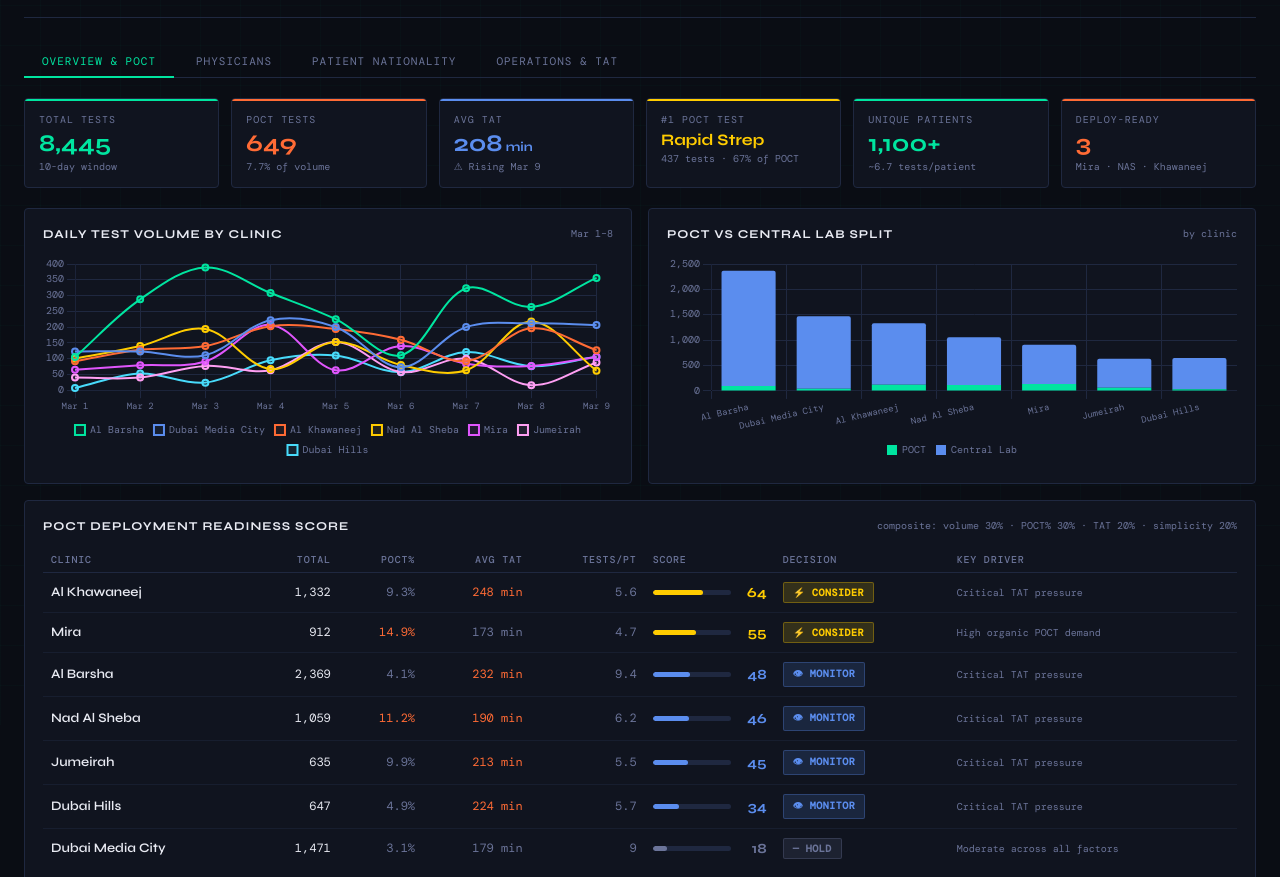
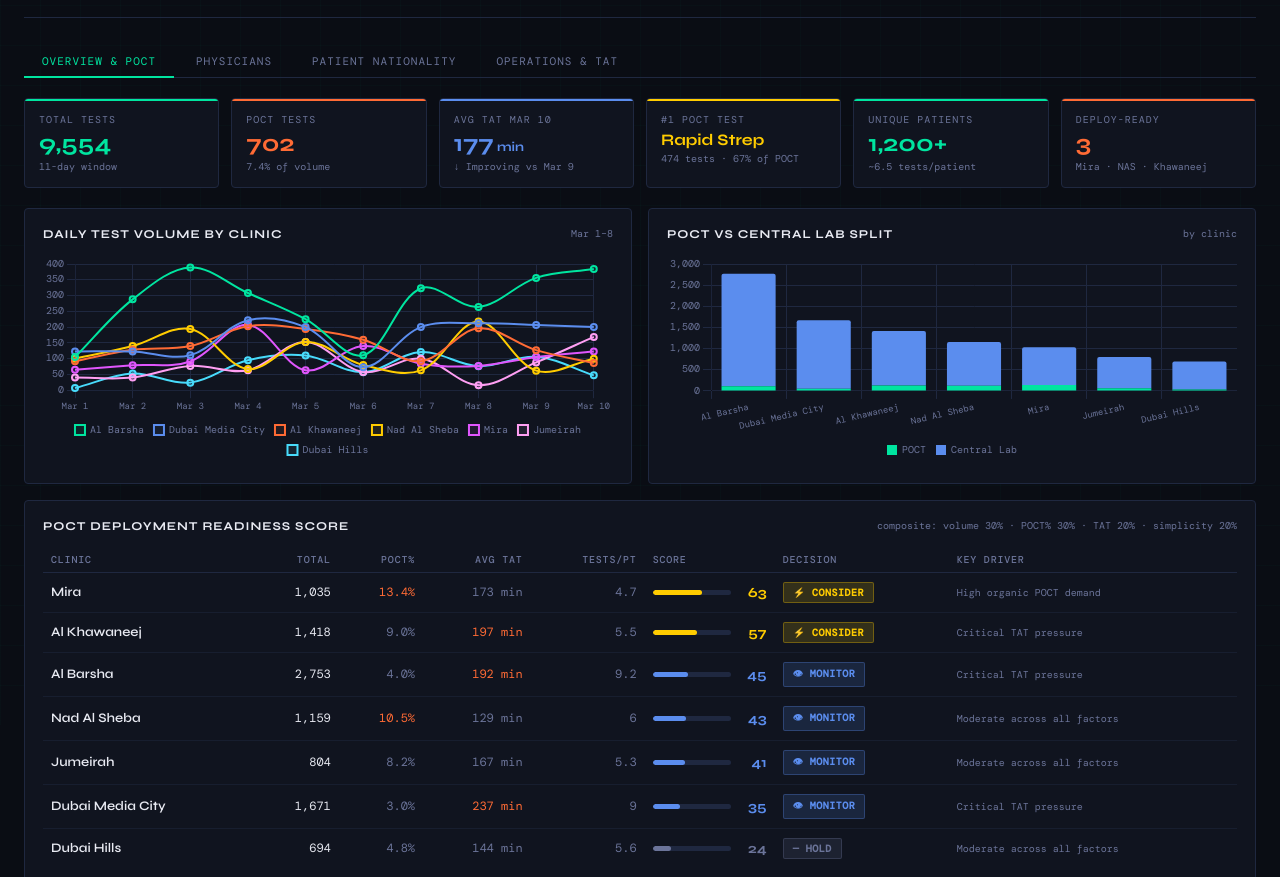
Before and after one commit to helkhodary/ahd-lab-dashboard, a plain HTML site: page index.html in a window 1280 px wide. Shown: the part 75-952 px from the top of the page. Drawn offline with nearby package versions, Linux system fonts and the light colour scheme; a web font is replaced by a local one.

Commit message:
Add files via upload

```diff
--- a/index.html
+++ b/index.html
@@ -244,12 +244,12 @@
   <header>
     <div class="header-left">
       <h1>AHD Satellite Clinics — <span>Lab Test Dynamics</span></h1>
-      <div class="subtitle">POCT Deployment Intelligence · Feb 28 – Mar 9, 2026 · 8,445 records</div>
+      <div class="subtitle">POCT Deployment Intelligence · Feb 28 – Mar 10, 2026 · 9,554 records</div>
     </div>
     <div class="header-right">
-      <span class="badge badge-green"><span class="live-dot"></span>8,445 tests</span>
+      <span class="badge badge-green"><span class="live-dot"></span>9,554 tests</span>
       <span class="badge badge-orange">7 clinics</span>
-      <span class="badge badge-yellow">1,100+ patients</span>
+      <span class="badge badge-yellow">1,200+ patients</span>
     </div>
   </header>
 
@@ -264,11 +264,11 @@
   <!-- ═══════════════════════════════════════════════════ TAB 1: OVERVIEW -->
   <div id="tab-overview" class="tab-panel active">
     <div class="kpi-strip">
-      <div class="kpi-card green"><div class="kpi-label">Total Tests</div><div class="kpi-value green">8,445</div><div class="kpi-sub">10-day window</div></div>
-      <div class="kpi-card orange"><div class="kpi-label">POCT Tests</div><div class="kpi-value orange">649</div><div class="kpi-sub">7.7% of volume</div></div>
-      <div class="kpi-card blue"><div class="kpi-label">Avg TAT</div><div class="kpi-value blue">208<span style="font-size:13px"> min</span></div><div class="kpi-sub">⚠ Rising Mar 9</div></div>
-      <div class="kpi-card yellow"><div class="kpi-label">#1 POCT Test</div><div class="kpi-value yellow" style="font-size:16px">Rapid Strep</div><div class="kpi-sub">437 tests · 67% of POCT</div></div>
-      <div class="kpi-card green"><div class="kpi-label">Unique Patients</div><div class="kpi-value green">1,100+</div><div class="kpi-sub">~6.7 tests/patient</div></div>
+      <div class="kpi-card green"><div class="kpi-label">Total Tests</div><div class="kpi-value green">9,554</div><div class="kpi-sub">11-day window</div></div>
+      <div class="kpi-card orange"><div class="kpi-label">POCT Tests</div><div class="kpi-value orange">702</div><div class="kpi-sub">7.4% of volume</div></div>
+      <div class="kpi-card blue"><div class="kpi-label">Avg TAT Mar 10</div><div class="kpi-value blue">177<span style="font-size:13px"> min</span></div><div class="kpi-sub">↓ Improving vs Mar 9</div></div>
+      <div class="kpi-card yellow"><div class="kpi-label">#1 POCT Test</div><div class="kpi-value yellow" style="font-size:16px">Rapid Strep</div><div class="kpi-sub">474 tests · 67% of POCT</div></div>
+      <div class="kpi-card green"><div class="kpi-label">Unique Patients</div><div class="kpi-value green">1,200+</div><div class="kpi-sub">~6.5 tests/patient</div></div>
       <div class="kpi-card orange"><div class="kpi-label">Deploy-Ready</div><div class="kpi-value orange">3</div><div class="kpi-sub">Mira · NAS · Khawaneej</div></div>
     </div>
 
@@ -297,7 +297,7 @@
         <tbody id="poct-tbody"></tbody>
       </table>
       </div>
-      <div class="insight-box warn">⚡ <strong>Mira, Nad Al Sheba, and Al Khawaneej</strong> score highest for POCT deployment. All three show double-digit POCT%, 150–188 min TAT pressure, and high Rapid Strep / Flu demand. A single Strep+Flu combo device per clinic covers ~80% of current POCT load.</div>
+      <div class="insight-box warn">⚡ <strong>Mira, Nad Al Sheba, and Al Khawaneej</strong> score highest for POCT deployment. All three show consistent double-digit POCT%. Dubai Media City now has the worst TAT (237 min Mar 10) — consider it an urgent watch. A single Strep+Flu combo device per top-3 clinic covers ~80% of POCT load.</div>
     </div>
 
     <div class="grid2">
@@ -380,16 +380,16 @@
   <div id="tab-operations" class="tab-panel">
 
     <div class="kpi-strip" style="grid-template-columns:repeat(4,1fr);">
-      <div class="kpi-card orange"><div class="kpi-label">Worst TAT Mar 9</div><div class="kpi-value orange">248<span style="font-size:13px"> min</span></div><div class="kpi-sub">⚠ Al Khawaneej ↑+60</div></div>
-      <div class="kpi-card green"><div class="kpi-label">Best TAT Mar 9</div><div class="kpi-value green">173<span style="font-size:13px"> min</span></div><div class="kpi-sub">Mira Clinic</div></div>
-      <div class="kpi-card yellow"><div class="kpi-label">Peak Hour Mar 9</div><div class="kpi-value yellow">13:00</div><div class="kpi-sub">Al Barsha · 184 draws</div></div>
-      <div class="kpi-card blue"><div class="kpi-label">Mar 9 Tests</div><div class="kpi-value blue">1,051</div><div class="kpi-sub">Satellite clinics only</div></div>
+      <div class="kpi-card orange"><div class="kpi-label">Worst TAT Mar 10</div><div class="kpi-value orange">237<span style="font-size:13px"> min</span></div><div class="kpi-sub">⚠ Dubai Media City ↑</div></div>
+      <div class="kpi-card green"><div class="kpi-label">Best TAT Mar 10</div><div class="kpi-value green">129<span style="font-size:13px"> min</span></div><div class="kpi-sub">✓ Nad Al Sheba ↓↓</div></div>
+      <div class="kpi-card yellow"><div class="kpi-label">Peak Hour Mar 10</div><div class="kpi-value yellow">11:00</div><div class="kpi-sub">Al Barsha · 108 draws</div></div>
+      <div class="kpi-card blue"><div class="kpi-label">Mar 10 Tests</div><div class="kpi-value blue">1,109</div><div class="kpi-sub">Satellite clinics only</div></div>
     </div>
 
     <div class="card" style="margin-bottom:16px;">
       <div class="card-title">Average Turnaround Time (Draw → Verified) <span class="tag">benchmark: &lt;90 min for routine chemistry</span></div>
       <div id="tatBars"></div>
-      <div class="insight-box warn">🚨 <strong>TAT worsened significantly on Mar 9.</strong> Al Khawaneej jumped to 248 min (+60 from prior avg), Al Barsha hit 232 min (+43). This is a clear disruption signal — likely overflow from central lab. Mira (173 min) and Dubai Media City (179 min) remain relatively stable. POCT deployment at Al Khawaneej and Al Barsha is now urgent.</div>
+      <div class="insight-box warn">📊 <strong>Mar 10 TAT update:</strong> Dubai Media City spiked to 237 min (new worst), while Nad Al Sheba dramatically improved to 129 min (best in the dataset). Al Khawaneej (197 min) and Al Barsha (192 min) remain elevated. <strong>Jumeirah surged to 169 tests</strong> — nearly 10× its Mar 8 volume (16), signaling active demand rerouting.</div>
     </div>
 
     <div class="card" style="margin-bottom:16px;">
@@ -404,13 +404,13 @@
     <div class="card">
       <div class="card-title">Daily Volume Volatility by Clinic <span class="tag">day-over-day swings signal disruption impact</span></div>
       <canvas id="volatilityChart" height="180"></canvas>
-      <div class="insight-box yellow">📊 <strong>Mar 9 confirms disruption pattern:</strong> Al Barsha surged to 356 (highest single day), Al Khawaneej TAT hit 248 min. Nad Al Sheba dropped sharply (218 → 62), possibly indicating rerouting. Dubai Hills and Jumeirah show compensatory growth — resource reallocation signal worth investigating.</div>
+      <div class="insight-box yellow">📊 <strong>Mar 10 pattern shift:</strong> Jumeirah exploded to 169 tests (10× its Mar 8 low of 16) — strongest rerouting signal yet. Al Barsha hit a new peak (384). Al Khawaneej dropped sharply (127→86), possibly capacity-limited. Nad Al Sheba recovering (62→100). Dubai Media City TAT now worst at 237 min — resource pressure moving westward.</div>
     </div>
   </div>
 
   <footer>
     <span>AHD Laboratory Innovation · Diagnostic Center Analytics</span>
-    <span>Source: 01_01_08_2026_claude.xlsx + 9_march_data.xlsx · 8,445 total rows · Feb 28 – Mar 9 2026</span>
+    <span>Sources: 3 files merged · 9,554 total rows · Feb 28 – Mar 10 2026</span>
   </footer>
 </div>
 
@@ -418,26 +418,26 @@
 // ─── CORE DATA ─────────────────────────────────────────────────────────────
 const FACILITIES = ['Al Barsha','Dubai Media City','Al Khawaneej','Nad Al Sheba','Mira','Jumeirah','Dubai Hills'];
 const COLORS = ['#00e5a0','#5b8dee','#ff6b35','#ffcc00','#e056fd','#ff9ff3','#48dbfb'];
-const LABELS = ['Mar 1','Mar 2','Mar 3','Mar 4','Mar 5','Mar 6','Mar 7','Mar 8','Mar 9'];
+const LABELS = ['Mar 1','Mar 2','Mar 3','Mar 4','Mar 5','Mar 6','Mar 7','Mar 8','Mar 9','Mar 10'];
 
 const dailyData = {
-  'Al Barsha':        [105,288,389,308,225,111,323,264,356],
-  'Dubai Media City': [123,123,111,222,200,73,200,212,207],
-  'Al Khawaneej':     [92,128,140,203,194,160,92,196,127],
-  'Nad Al Sheba':     [100,140,194,67,153,80,63,218,62],
-  'Mira':             [65,79,91,207,63,140,84,77,105],
-  'Jumeirah':         [40,40,77,63,153,58,100,16,88],
-  'Dubai Hills':      [7,53,24,95,110,57,121,76,106]
+  'Al Barsha':        [105,288,389,308,225,111,323,264,356,384],
+  'Dubai Media City': [123,123,111,222,200,73,200,212,207,200],
+  'Al Khawaneej':     [92,128,140,203,194,160,92,196,127,86],
+  'Nad Al Sheba':     [100,140,194,67,153,80,63,218,62,100],
+  'Mira':             [65,79,91,207,63,140,84,77,105,123],
+  'Jumeirah':         [40,40,77,63,153,58,100,16,88,169],
+  'Dubai Hills':      [7,53,24,95,110,57,121,76,106,47]
 };
 
 const poctData = {
-  'Al Barsha':        {poc:97, lab:2272, total:2369, tat:232, tpp:9.4},
-  'Dubai Media City': {poc:46, lab:1425, total:1471, tat:179, tpp:9.0},
-  'Al Khawaneej':     {poc:124,lab:1208, total:1332, tat:248, tpp:5.6},
-  'Nad Al Sheba':     {poc:119,lab:940,  total:1059, tat:190, tpp:6.2},
-  'Mira':             {poc:136,lab:776,  total:912,  tat:173, tpp:4.7},
-  'Jumeirah':         {poc:63, lab:572,  total:635,  tat:213, tpp:5.5},
-  'Dubai Hills':      {poc:32, lab:615,  total:647,  tat:224, tpp:5.7}
+  'Al Barsha':        {poc:111,lab:2657, total:2753, tat:192, tpp:9.2},
+  'Dubai Media City': {poc:50, lab:1621, total:1671, tat:237, tpp:9.0},
+  'Al Khawaneej':     {poc:127,lab:1291, total:1418, tat:197, tpp:5.5},
+  'Nad Al Sheba':     {poc:122,lab:1037, total:1159, tat:129, tpp:6.0},
+  'Mira':             {poc:139,lab:896,  total:1035, tat:173, tpp:4.7},
+  'Jumeirah':         {poc:66, lab:738,  total:804,  tat:167, tpp:5.3},
+  'Dubai Hills':      {poc:33, lab:661,  total:694,  tat:144, tpp:5.6}
 };
 
 const poctBreakdownData = {
@@ -463,31 +463,31 @@ const HOURS = ['08','09','10','11','12','13','14','15','16','17','18','19'];
 
 // ─── PHYSICIAN DATA ────────────────────────────────────────────────────────
 const allDocs = [
-  {name:'Dr. Rasha Kazamel',       spec:'Consultant Family Medicine',           count:541, clinic:'Dubai Media City'},
-  {name:'Dr. Al Hasan Gaghman',    spec:'Consultant Family Medicine',           count:451, clinic:'Al Barsha'},
-  {name:'Dr. Shireen Ismail',      spec:'Consultant Family Medicine',           count:467, clinic:'Al Barsha'},
-  {name:'Dr. Carla Sleiman',       spec:'Specialist Cardiology',                count:345, clinic:'Al Barsha'},
-  {name:'Dr. Lina Yousif',         spec:'Consultant Family Medicine',           count:333, clinic:'Nad Al Sheba'},
-  {name:'Dr. Hubert Penninckx',    spec:'Consultant Endocrinology',             count:349, clinic:'Dubai Media City'},
-  {name:'Dr. May Al-Isa',          spec:'Consultant Family Medicine',           count:320, clinic:'Mira'},
-  {name:'Dr. Doaa Soliman',        spec:'Consultant Family Medicine',           count:252, clinic:'Al Khawaneej'},
-  {name:'Dr. Jmal Almaadadi',      spec:'Consultant Family Medicine',           count:248, clinic:'Nad Al Sheba'},
-  {name:'Dr. El Shafie',           spec:'Consultant Family Medicine',           count:234, clinic:'Al Khawaneej'},
-  {name:'Dr. M. Shaaraoui',        spec:'Consultant Cardiac Electrophysiology', count:228, clinic:'Al Barsha'},
-  {name:'Dr. Sama Yasso',          spec:'Consultant Family Medicine',           count:165, clinic:'Jumeirah'},
-  {name:'Dr. Firas Darsh',         spec:'Consultant Family Medicine',           count:196, clinic:'Nad Al Sheba'},
-  {name:'Dr. Sarah Spencer',       spec:'Consultant Family Medicine',           count:194, clinic:'Dubai Media City'},
-  {name:'Dr. Salahaldin Arif',     spec:'Consultant Family Medicine',           count:176, clinic:'Mira'},
-  {name:'Dr. Zeina Knio',          spec:'Specialist Dermatology',               count:172, clinic:'Al Khawaneej'},
-  {name:'Dr. Julien Bachour',      spec:'Specialist Dermatology',               count:151, clinic:'Al Barsha'},
-  {name:'Dr. Myrna Elshareef',     spec:'Specialist Dermatology',               count:172, clinic:'Al Khawaneej'},
-  {name:'Dr. Hanaa Elzawawy',      spec:'Consultant Endocrinology',             count:131, clinic:'Dubai Media City'},
-  {name:'Dr. Diana Romanic',       spec:'Consultant Family Medicine',           count:117, clinic:'Dubai Media City'},
-  {name:'Dr. Rima Sleiman',        spec:'Consultant Dermatology',               count:108, clinic:'Dubai Hills'},
-  {name:'Dr. Nadia Tawalbeh',      spec:'Specialist Dermatology',               count:104, clinic:'Dubai Hills'},
-  {name:'Dr. Malaka Basilios',     spec:'Specialist Pediatrics',                count:100, clinic:'Mira'},
-  {name:'Dr. Maher Mnajid',        spec:'Specialist Family Medicine',           count:125, clinic:'Dubai Hills'},
-  {name:'Dr. Anna Bartosinska Dyc',spec:'Consultant OB/Gyn',                   count:78,  clinic:'Jumeirah'},
+  {name:'Dr. Rasha Kazamel',        spec:'Consultant Family Medicine',           count:671, clinic:'Dubai Media City'},
+  {name:'Dr. Al Hasan Gaghman',     spec:'Consultant Family Medicine',           count:580, clinic:'Al Barsha'},
+  {name:'Dr. Shireen Ismail',       spec:'Consultant Family Medicine',           count:503, clinic:'Al Barsha'},
+  {name:'Dr. M. Shaaraoui',         spec:'Consultant Cardiac Electrophysiology', count:419, clinic:'Al Barsha'},
+  {name:'Dr. Sama Yasso',           spec:'Consultant Family Medicine',           count:249, clinic:'Jumeirah'},
+  {name:'Dr. Hubert Penninckx',     spec:'Consultant Endocrinology',             count:349, clinic:'Dubai Media City'},
+  {name:'Dr. Carla Sleiman',        spec:'Specialist Cardiology',                count:345, clinic:'Al Barsha'},
+  {name:'Dr. Lina Yousif',          spec:'Consultant Family Medicine',           count:333, clinic:'Nad Al Sheba'},
+  {name:'Dr. May Al-Isa',           spec:'Consultant Family Medicine',           count:320, clinic:'Mira'},
+  {name:'Dr. Julien Bachour',       spec:'Specialist Dermatology',               count:203, clinic:'Al Barsha'},
+  {name:'Dr. Doaa Soliman',         spec:'Consultant Family Medicine',           count:287, clinic:'Al Khawaneej'},
+  {name:'Dr. Jmal Almaadadi',       spec:'Consultant Family Medicine',           count:248, clinic:'Nad Al Sheba'},
+  {name:'Dr. El Shafie',            spec:'Consultant Family Medicine',           count:234, clinic:'Al Khawaneej'},
+  {name:'Dr. Firas Darsh',          spec:'Consultant Family Medicine',           count:196, clinic:'Nad Al Sheba'},
+  {name:'Dr. Sarah Spencer',        spec:'Consultant Family Medicine',           count:194, clinic:'Dubai Media City'},
+  {name:'Dr. Salahaldin Arif',      spec:'Consultant Family Medicine',           count:176, clinic:'Mira'},
+  {name:'Dr. Zeina Knio',           spec:'Specialist Dermatology',               count:172, clinic:'Al Khawaneej'},
+  {name:'Dr. Myrna Elshareef',      spec:'Specialist Dermatology',               count:172, clinic:'Al Khawaneej'},
+  {name:'Dr. Malaka Basilios',      spec:'Specialist Pediatrics',                count:136, clinic:'Mira'},
+  {name:'Dr. Semon Abdelshaheed',   spec:'Specialist Pediatrics',                count:153, clinic:'Mira'},
+  {name:'Dr. Rima Sleiman',         spec:'Consultant Dermatology',               count:108, clinic:'Dubai Hills'},
+  {name:'Dr. Nadia Tawalbeh',       spec:'Specialist Dermatology',               count:104, clinic:'Dubai Hills'},
+  {name:'Dr. Maher Mnajid',         spec:'Specialist Family Medicine',           count:125, clinic:'Dubai Hills'},
+  {name:'Dr. Raquelle Semrani',     spec:'Consultant Family Medicine',           count:34,  clinic:'Al Barsha'},
+  {name:'Dr. Anna Bartosinska Dyc', spec:'Consultant OB/Gyn',                   count:78,  clinic:'Jumeirah'},
 ];
 
 // ─── NATIONALITY DATA ──────────────────────────────────────────────────────
@@ -521,10 +521,10 @@ const natByClinic = {
 
 // ─── SCORING ────────────────────────────────────────────────────────────────
 function scoreClinic(d) {
-  const volScore = ((d.total-635)/(2369-635))*100;
-  const pocScore = ((d.poc/d.total*100-3.1)/(14.9-3.1))*100;
-  const tatScore = ((d.tat-173)/(248-173))*100;
-  const tppScore = (1-(d.tpp-4.7)/(9.4-4.7))*100;
+  const volScore = ((d.total-694)/(2753-694))*100;
+  const pocScore = ((d.poc/d.total*100-3.0)/(13.4-3.0))*100;
+  const tatScore = ((d.tat-129)/(237-129))*100;
+  const tppScore = (1-(d.tpp-4.7)/(9.2-4.7))*100;
   return Math.round(volScore*.30 + pocScore*.30 + tatScore*.20 + tppScore*.20);
 }
 function getRec(score) {
@@ -577,10 +577,10 @@ scored.forEach(({name,d,score})=>{
 
 // ─── TAT BARS ────────────────────────────────────────────────────────────────
 const tatContainer = document.getElementById('tatBars');
-const tatOrder = [['Al Khawaneej',248],['Al Barsha',232],['Dubai Hills',224],['Jumeirah',213],['Nad Al Sheba',190],['Dubai Media City',179],['Mira',173]];
+const tatOrder = [['Dubai Media City',237],['Al Khawaneej',197],['Al Barsha',192],['Jumeirah',167],['Mira',173],['Dubai Hills',144],['Nad Al Sheba',129]];
 tatOrder.forEach(([name,tat])=>{
-  const pct=((tat-160)/(260-160))*100;
-  const col=tat>220?'#ff6b35':tat>190?'#ffcc00':'#00e5a0';
+  const pct=((tat-120)/(250-120))*100;
+  const col=tat>210?'#ff6b35':tat>170?'#ffcc00':'#00e5a0';
   tatContainer.innerHTML+=`<div class="tat-bar-row">
     <div class="tat-fac-name">${name} Clinic</div>
     <div class="tat-bar-bg"><div class="tat-bar-fill" style="width:${pct}%;background:${col}20;border-right:2px solid ${col}">
```
